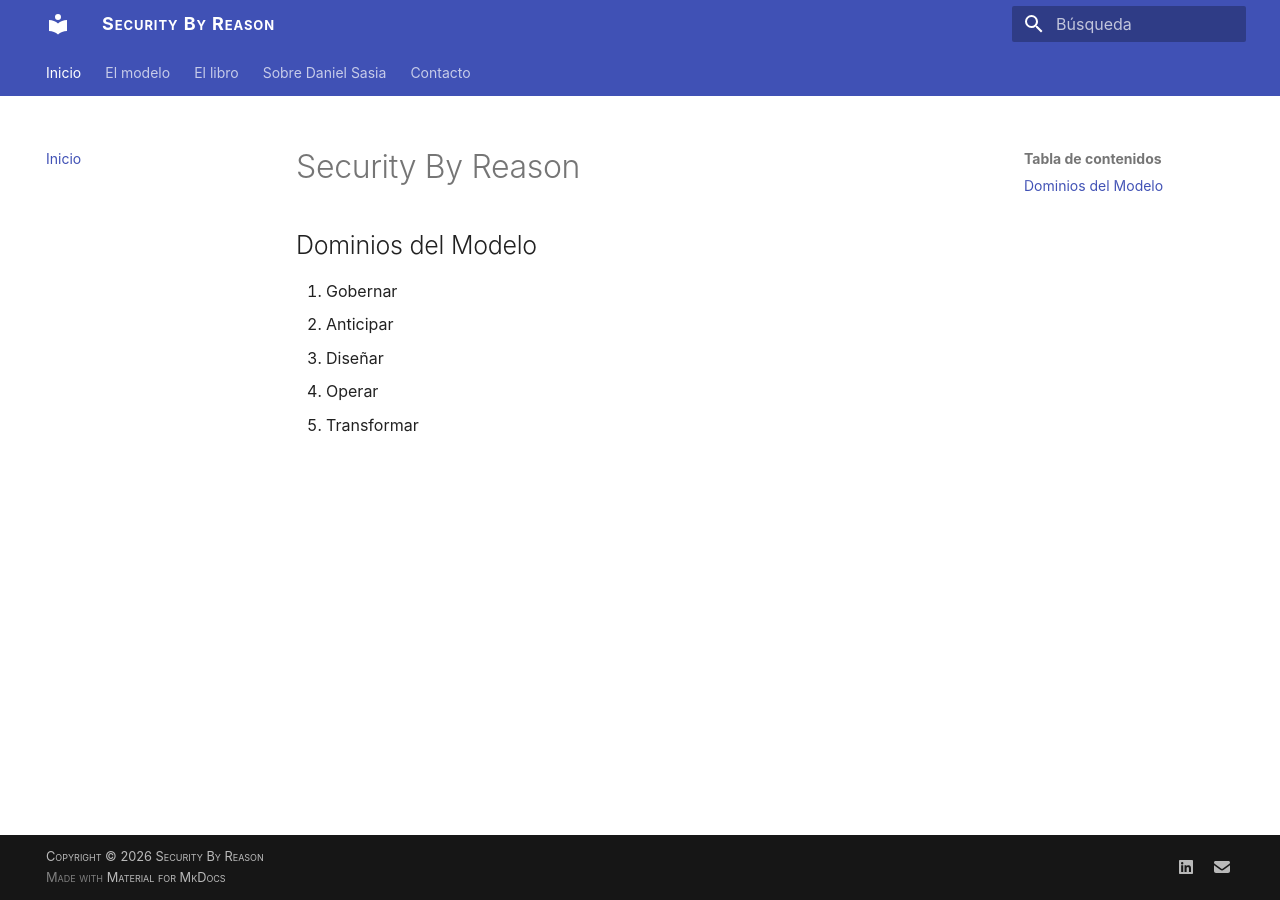
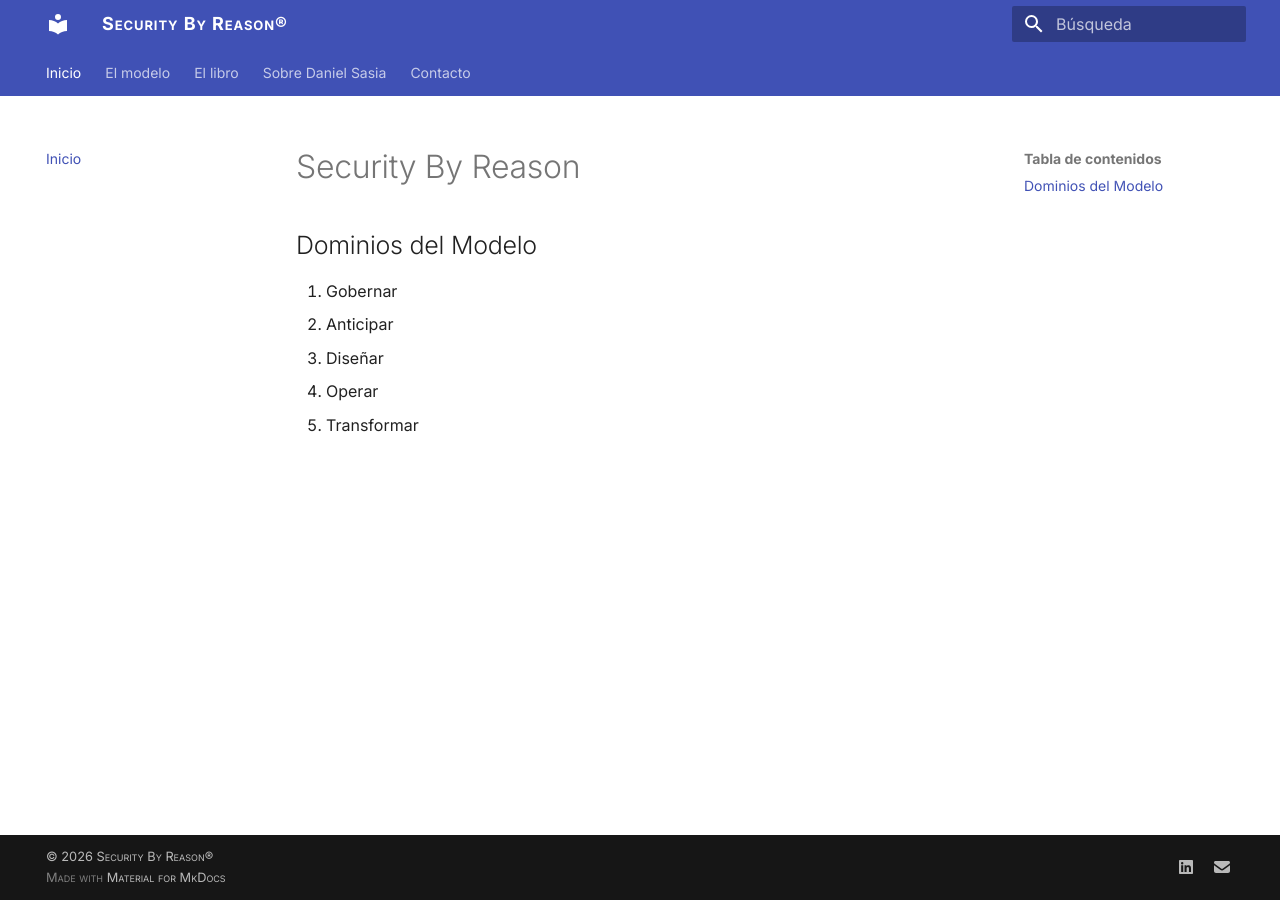
Before and after one commit to danielsasia/sbr-site, an MkDocs documentation site: the page built from docs/index.md, in a window 1280 px wide. Built offline with MkDocs 1.6.1 and Material for MkDocs 9.7.7, drawn with Linux system fonts in a browser that asks for light colours.

Commit message:
Update mkdocs.yml

```diff
--- a/mkdocs.yml
+++ b/mkdocs.yml
@@ -1,4 +1,4 @@
-site_name: "Security By Reason"
+site_name: "Security By Reason®"
 site_url: "https://securitybyreason.org"
 site_author: "Daniel Sasia"
 site_description: "Un modelo para decidir con criterio cuando la técnica ya no alcanza."
@@ -10,24 +10,20 @@
     - navigation.tabs
     - navigation.sections
     - navigation.top
-    - content.code.copy
   palette:
+    scheme: default
     primary: indigo
     accent: indigo
-  # ESTO ELIMINA LOS CRÉDITOS DE MKDOCS DEL PIE DE PÁGINA
-  font: false
-  icon:
-    repo: fontawesome/brands/github
-  # Oculta el mensaje "Made with..."
-  hide:
-    - footer.hidden
+  font:
+    text: Inter
+    code: Roboto Mono
 
-copyright: "Copyright © 2026 Security By Reason"
+copyright: "© 2026 Security By Reason®"
 
 nav:
   - Inicio: index.md
   - El modelo:
-      - Qué es Security By Reason: modelo/intro.md
+      - Qué es SBR: modelo/intro.md
       - Los cinco dominios: modelo/dominios.md
       - Cómo funciona: modelo/como-funciona.md
       - Madurez institucional: modelo/madurez.md
@@ -38,12 +34,9 @@
 extra_css:
   - stylesheets/extra.css
 
-# IMPORTANTE: No olvides esta línea para tu security.txt
-include_dot_files: true
-
 extra:
   social:
     - icon: fontawesome/brands/linkedin
-      link: https://www.linkedin.com/in/tu-perfil
+      link: https://www.linkedin.com/in/danielsasia
     - icon: fontawesome/solid/envelope
       link: mailto:info@securitybyreason.org
```
